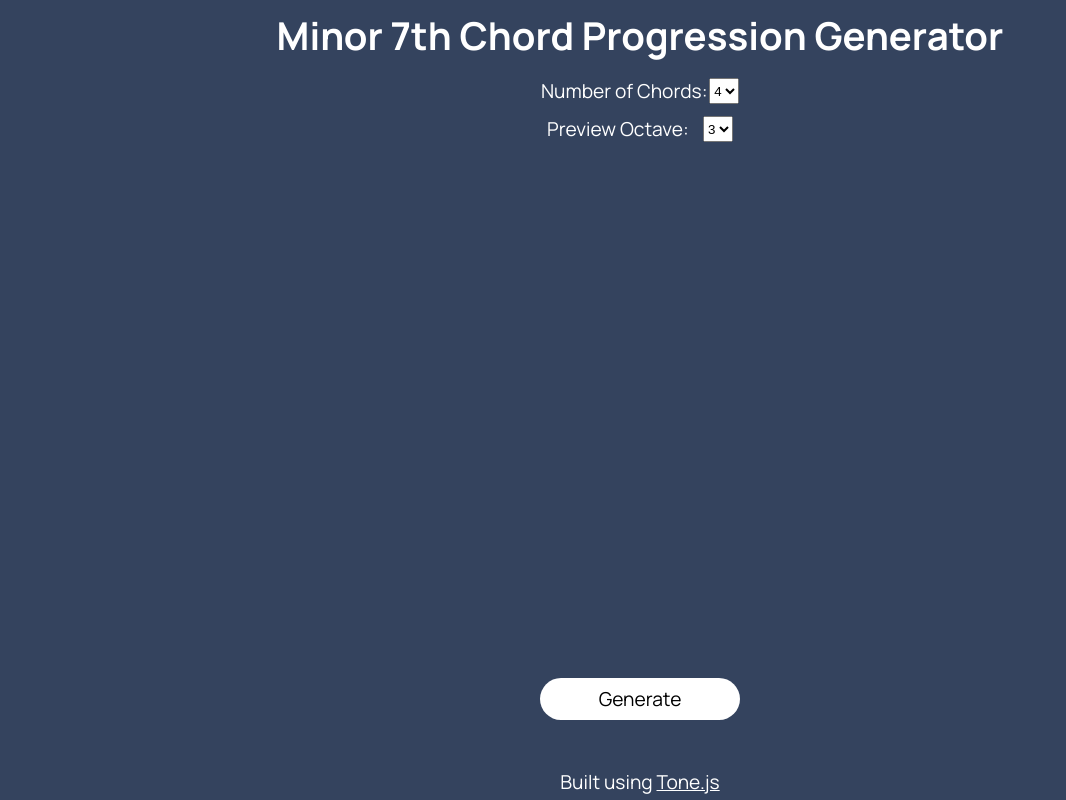
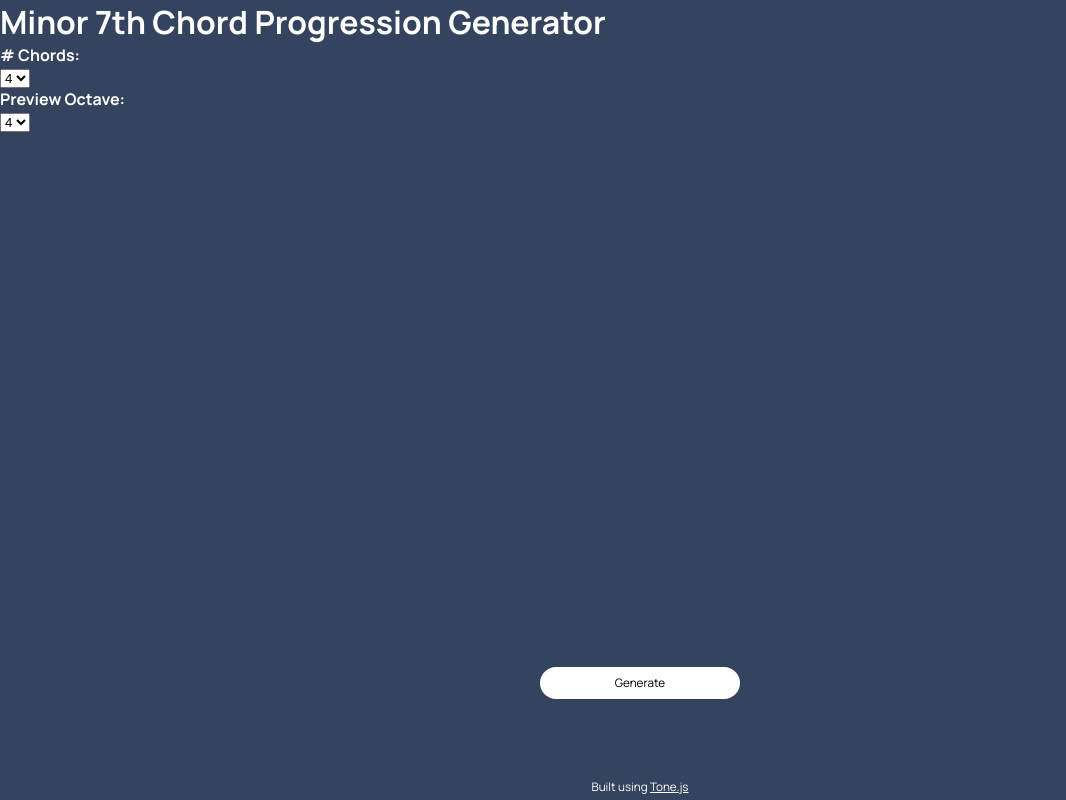
Before and after one commit to rynstwrt/classic-deep-house-chord-generator, a plain HTML site: page index.html in a window 1280 px wide. Shown: the whole page, without its empty margins (0-1066 px from the left). Drawn offline with nearby package versions, Linux system fonts and the light colour scheme.

Commit message:
Begin redesign.

```diff
--- a/index.html
+++ b/index.html
@@ -11,13 +11,13 @@
 	</head>
 
 	<body>
-		<main>
+		<header>
 
 			<h1>Minor 7th Chord Progression Generator</h1>
 
-			<div class="row">
-				<p>Number of Chords: </p>
-				<select id="numChordsSelect">
+			<div>
+				<h4># Chords: </h4>
+				<select id="chordCountSelect">
 					<option value="2">2</option>
 					<option value="3">3</option>
 					<option selected value="4">4</option>
@@ -25,32 +25,32 @@
 					<option value="6">6</option>
 				</select>
 			</div>
-
-			<div class="row">
-				<p>Preview Octave: </p>
+			<div>
+				<h4>Preview Octave: </h4>
 				<select id="octaveSelect">
 					<option value="2">2</option>
-					<option selected value="3">3</option>
-					<option value="4">4</option>
+					<option value="3">3</option>
+					<option selected value="4">4</option>
 					<option value="5">5</option>
 					<option value="6">6</option>
 				</select>
 			</div>
-
-			<div id="generatedtextwrapper">
-				<h2 id="generatedtext"></h2>
-			</div>
+		</header>
 
 
 
-			<div id="generatebutton"><p>Generate</p></div>
-			<footer>
+		<section id="generatedTextWrapper">
 
-				<p>
-					Built using <a href="https://github.com/Tonejs/Tone.js/" target="_blank">Tone.js</a>
-				</p>
-			</footer>
-		</main>
+		</section>
+
+
+
+		<footer>
+			<div id="generateButton"><p>Generate</p></div>
+			<p>
+				Built using <a href="https://github.com/Tonejs/Tone.js/" target="_blank">Tone.js</a>
+			</p>
+		</footer>
 	</body>
 
 	<script src="main.js"></script>
--- a/main.js
+++ b/main.js
@@ -1,3 +1,9 @@
+const generateButtonId = "generateButton";
+const generatedTextWrapperId = "generatedTextWrapper";
+const numChordsId = "numChordsSelect";
+const octaveId = "octaveSelect";
+
+
 /* MAJOR 7CHORDS:  */
 const major = {
 	'C': ['C', 'E', 'G', 'B'],
@@ -77,7 +83,7 @@ function getWhichRow(key)
 function decideWhichPattern()
 {
 	const distinctNums = [];
-	const numChords = document.getElementById("numChordsSelect").value - 1;
+	const numChords = document.getElementById(numChordsId).value - 1;
 
 	// get three numbers for indexes representing i, iio, III, iv, v, VI, VII
 	while (distinctNums.length < numChords)
@@ -134,7 +140,7 @@ function getNextChords(distinctNums, chosenRow)
 
 function playChords(chords)
 {
-	const octave = document.getElementById("octaveSelect").value;
+	const octave = document.getElementById(octaveId).value;
 	chords = chords.map(x => x.map(y => y + octave));
 	const firstNotes = chords.map(x => x = x[0]);
 
@@ -167,7 +173,7 @@ function getMajorMinor(index)
 
 
 const synth = new Tone.Synth().toMaster();
-document.getElementById("generatebutton").addEventListener("click", () =>
+document.getElementById(generateButtonId).addEventListener("click", () =>
 {
 
 	Tone.Transport.stop();
@@ -199,5 +205,5 @@ document.getElementById("generatebutton").addEventListener("click", () =>
 		generatedText += chord.join(" ");
 		generatedText += "\r\n";
 	});
-	document.getElementById("generatedtext").textContent = generatedText;
+	document.getElementById(generatedTextWrapperId).textContent = generatedText;
 });
--- a/style.scss
+++ b/style.scss
@@ -19,68 +19,9 @@ html, body
 	overflow: hidden;
 }
 
-body
-{
-	text-align: center;
-}
 
-main
-{
-	max-height: 100vh;
-	height: 100%;
-	width: 100%;
-	max-width: 100vw;
-	display: flex;
-	flex-direction: column;
-}
 
-h1
-{
-	padding: 20px;
-	line-height: 2rem;
-}
-
-.row
-{
-	display: flex;
-	flex-direction: row;
-	justify-content: center;
-	justify-content: space-around;
-	width: 200px;
-	margin: 0 auto;
-	padding: 6px 0;
-}
-
-p
-{
-	font-size: .8rem;
-}
-
-#generatedtextwrapper
-{
-	width: 100vw;
-	margin: 20px auto;
-	padding: 20px;
-	text-transform: none;
-	text-align: left;
-	flex: 1;
-	display: flex;
-	flex-direction: column;
-	justify-content: center;
-}
-
-#generatedtext
-{
-	font-size: 1.3rem;
-	line-height: 3rem;
-	white-space: pre-line;
-	word-spacing: .8rem;
-	z-index: 2;
-	font-weight: lighter;
-	margin: 0 auto;st
-}
-
-#generatebutton
+#generateButton
 {
 	color: black;
 	width: 200px;
@@ -105,24 +46,3 @@ footer
 		color: inherit;
 	}
 }
-
-
-@media only screen and (min-width: 700px)
-{
-	h1
-	{
-		padding: 5  0px;
-		font-size: 2.4rem;
-	}
-
-	p
-	{
-		font-size: 1.2rem;
-	}
-
-	#generatedtext
-	{
-		font-size: 3rem;
-		line-height: 4rem;
-	}
-}
```
Also changed, not shown: style.min.css.
